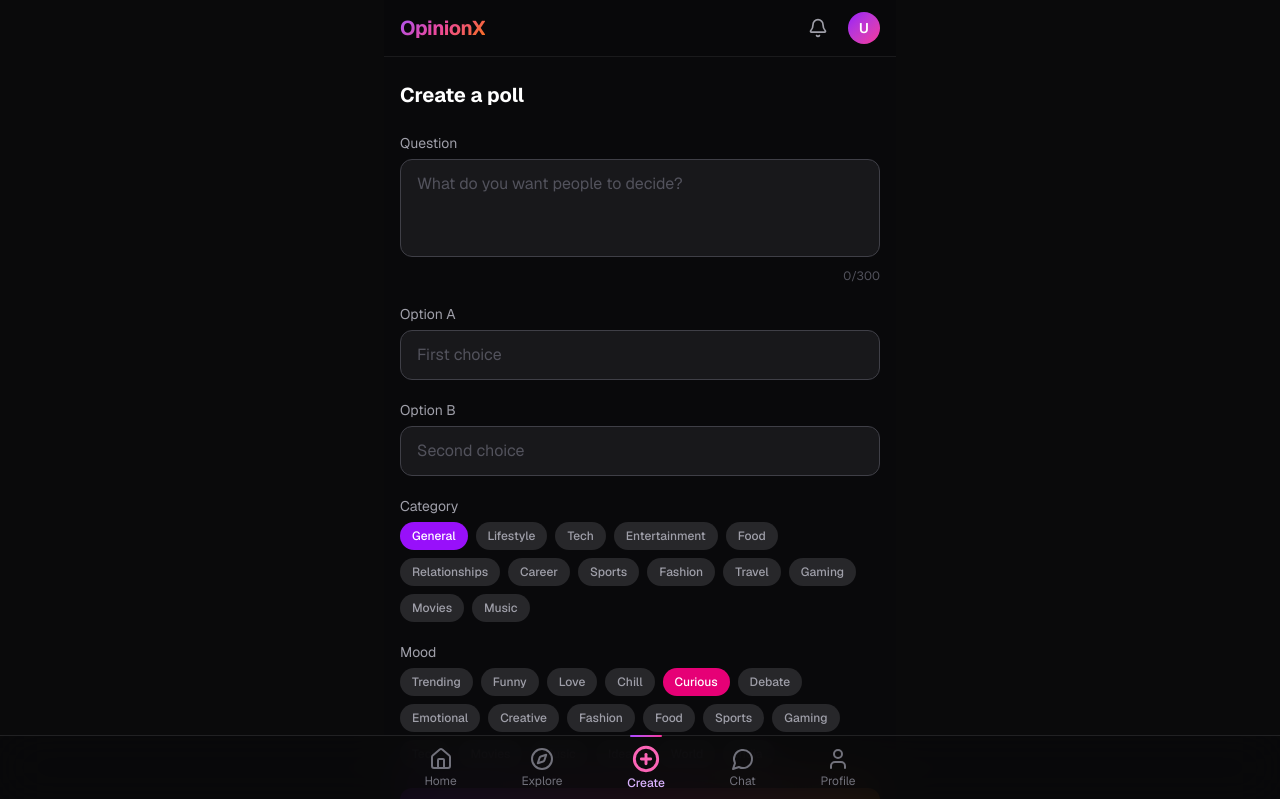
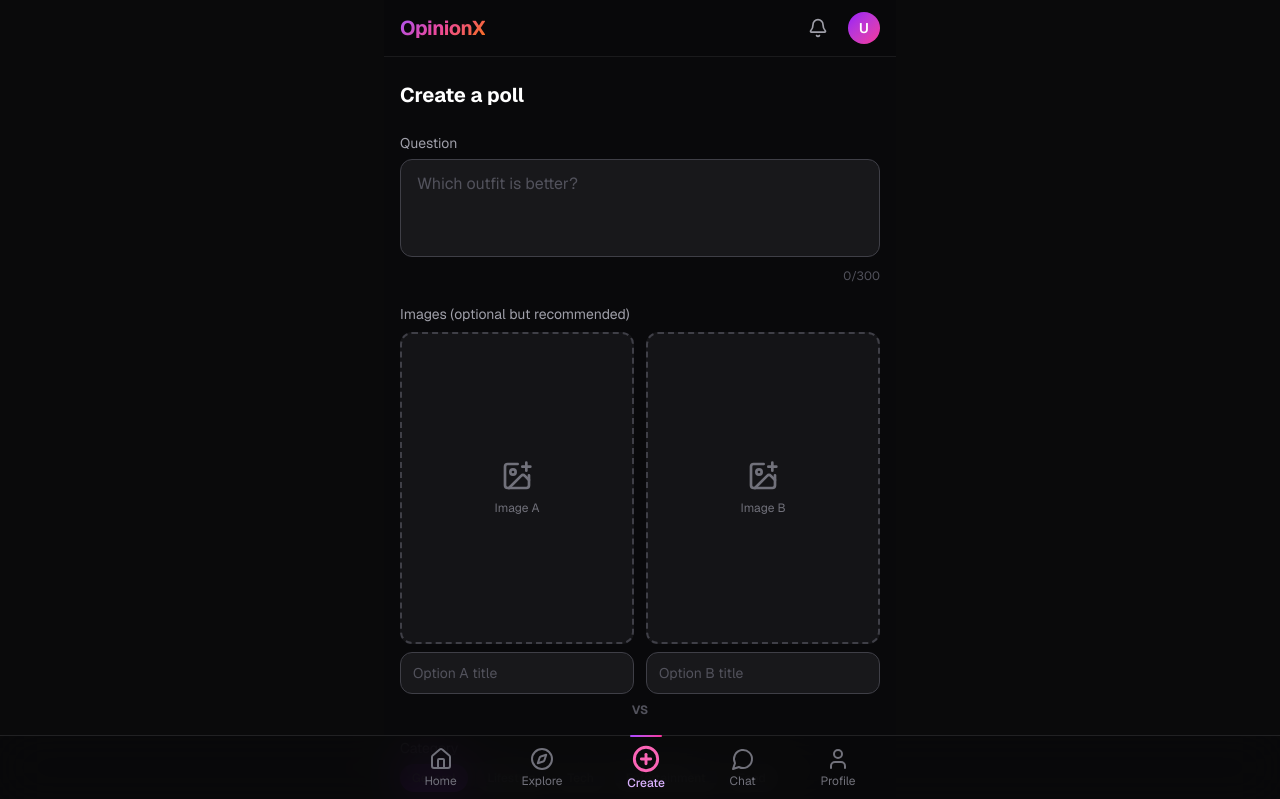
Before and after one commit to jnaneshmyagadi-eng/OpinionX-Web, a Next.js app: page /create in a window 1280 px wide. Shown: the top 799 px of the page. Built offline with nearby package versions, Linux system fonts and the light colour scheme; no server answers.

Commit message:
Upgrade create poll with dual image upload, live VS preview, expanded moods

```diff
--- a/src/app/(main)/create/page.tsx
+++ b/src/app/(main)/create/page.tsx
@@ -1,23 +1,66 @@
 "use client";
 
-import { useState } from "react";
-import { useRouter } from "next/navigation";
+import { useState, useRef } from "react";
+import { useRouter, useSearchParams } from "next/navigation";
+import { Suspense } from "react";
 import { createClient } from "@/lib/supabase/client";
+import { uploadImage, validateImageFile } from "@/lib/upload";
 import { Button } from "@/components/ui/button";
-import { CATEGORIES, MOODS } from "@/types/database";
-import { Loader2 } from "lucide-react";
+import { CATEGORIES, MOODS, MOOD_META } from "@/types/database";
+import { Loader2, ImagePlus, X } from "lucide-react";
 import { cn } from "@/lib/utils";
 
-export default function CreatePollPage() {
-  const [question, setQuestion] = useState("");
-  const [optionA, setOptionA] = useState("");
-  const [optionB, setOptionB] = useState("");
+function CreatePollForm() {
+  const searchParams = useSearchParams();
+  const prefillQ = searchParams.get("q") ?? "";
+  const prefillA = searchParams.get("a") ?? "";
+  const prefillB = searchParams.get("b") ?? "";
+
+  const [question, setQuestion] = useState(prefillQ);
+  const [optionA, setOptionA] = useState(prefillA);
+  const [optionB, setOptionB] = useState(prefillB);
   const [category, setCategory] = useState("general");
   const [mood, setMood] = useState("curious");
+  const [fileA, setFileA] = useState<File | null>(null);
+  const [fileB, setFileB] = useState<File | null>(null);
+  const [previewA, setPreviewA] = useState<string | null>(null);
+  const [previewB, setPreviewB] = useState<string | null>(null);
   const [error, setError] = useState<string | null>(null);
   const [loading, setLoading] = useState(false);
+  const inputA = useRef<HTMLInputElement>(null);
+  const inputB = useRef<HTMLInputElement>(null);
   const router = useRouter();
   const supabase = createClient();
+
+  function onPick(side: "a" | "b", file: File | undefined) {
+    if (!file) return;
+    const err = validateImageFile(file);
+    if (err) {
+      setError(err);
+      return;
+    }
+    setError(null);
+    const url = URL.createObjectURL(file);
+    if (side === "a") {
+      setFileA(file);
+      setPreviewA(url);
+    } else {
+      setFileB(file);
+      setPreviewB(url);
+    }
+  }
+
+  function clearImage(side: "a" | "b") {
+    if (side === "a") {
+      setFileA(null);
+      if (previewA) URL.revokeObjectURL(previewA);
+      setPreviewA(null);
+    } else {
+      setFileB(null);
+      if (previewB) URL.revokeObjectURL(previewB);
+      setPreviewB(null);
+    }
+  }
 
   async function handlePublish(e: React.FormEvent) {
     e.preventDefault();
@@ -27,7 +70,7 @@
       return;
     }
     if (!optionA.trim() || !optionB.trim()) {
-      setError("Both options are required");
+      setError("Both option titles are required");
       return;
     }
     setLoading(true);
@@ -39,19 +82,27 @@
         router.push("/login?redirect=/create");
         return;
       }
-      const { data, error } = await supabase
+
+      let image_a_url: string | null = null;
+      let image_b_url: string | null = null;
+      if (fileA) image_a_url = await uploadImage(fileA, "poll-images", user.id);
+      if (fileB) image_b_url = await uploadImage(fileB, "poll-images", user.id);
+
+      const { data, error: insertErr } = await supabase
         .from("polls")
         .insert({
           creator_id: user.id,
           question: question.trim(),
           option_a: optionA.trim(),
           option_b: optionB.trim(),
+          image_a_url,
+          image_b_url,
           category,
           mood,
         })
         .select("id")
         .single();
-      if (error) throw error;
+      if (insertErr) throw insertErr;
       router.push(`/poll/${data.id}`);
     } catch (err: unknown) {
       setError(err instanceof Error ? err.message : "Failed to create poll");
@@ -72,7 +123,7 @@
             onChange={(e) => setQuestion(e.target.value)}
             rows={3}
             maxLength={300}
-            placeholder="What do you want people to decide?"
+            placeholder="Which outfit is better?"
             className="w-full resize-none rounded-xl border border-zinc-700 bg-zinc-900 px-4 py-3 text-white placeholder:text-zinc-600 focus:border-purple-500 focus:outline-none focus:ring-1 focus:ring-purple-500"
             required
           />
@@ -81,28 +132,75 @@
           </p>
         </div>
 
+        {/* Two-image upload */}
         <div>
-          <label className="mb-1.5 block text-sm text-zinc-400">Option A</label>
-          <input
-            value={optionA}
-            onChange={(e) => setOptionA(e.target.value)}
-            maxLength={100}
-            placeholder="First choice"
-            className="w-full rounded-xl border border-zinc-700 bg-zinc-900 px-4 py-3 text-white placeholder:text-zinc-600 focus:border-purple-500 focus:outline-none focus:ring-1 focus:ring-purple-500"
-            required
-          />
-        </div>
-
-        <div>
-          <label className="mb-1.5 block text-sm text-zinc-400">Option B</label>
-          <input
-            value={optionB}
-            onChange={(e) => setOptionB(e.target.value)}
-            maxLength={100}
-            placeholder="Second choice"
-            className="w-full rounded-xl border border-zinc-700 bg-zinc-900 px-4 py-3 text-white placeholder:text-zinc-600 focus:border-purple-500 focus:outline-none focus:ring-1 focus:ring-purple-500"
-            required
-          />
+          <label className="mb-2 block text-sm text-zinc-400">
+            Images (optional but recommended)
+          </label>
+          <div className="grid grid-cols-2 gap-3">
+            {(["a", "b"] as const).map((side) => {
+              const preview = side === "a" ? previewA : previewB;
+              const ref = side === "a" ? inputA : inputB;
+              return (
+                <div key={side} className="space-y-2">
+                  <div
+                    className={cn(
+                      "relative flex aspect-[3/4] items-center justify-center overflow-hidden rounded-xl border-2 border-dashed border-zinc-700 bg-zinc-900/80",
+                      preview && "border-solid border-zinc-600"
+                    )}
+                  >
+                    {preview ? (
+                      <>
+                        {/* eslint-disable-next-line @next/next/no-img-element */}
+                        <img
+                          src={preview}
+                          alt={`Option ${side.toUpperCase()}`}
+                          className="h-full w-full object-cover"
+                        />
+                        <button
+                          type="button"
+                          onClick={() => clearImage(side)}
+                          className="absolute right-2 top-2 rounded-full bg-black/70 p-1.5 text-white"
+                          aria-label="Remove image"
+                        >
+                          <X className="h-4 w-4" />
+                        </button>
+                      </>
+                    ) : (
+                      <button
+                        type="button"
+                        onClick={() => ref.current?.click()}
+                        className="flex flex-col items-center gap-2 p-4 text-zinc-500"
+                      >
+                        <ImagePlus className="h-8 w-8" />
+                        <span className="text-xs">Image {side.toUpperCase()}</span>
+                      </button>
+                    )}
+                    <input
+                      ref={ref}
+                      type="file"
+                      accept="image/jpeg,image/png,image/webp,image/gif"
+                      className="hidden"
+                      onChange={(e) => onPick(side, e.target.files?.[0])}
+                    />
+                  </div>
+                  <input
+                    value={side === "a" ? optionA : optionB}
+                    onChange={(e) =>
+                      side === "a"
+                        ? setOptionA(e.target.value)
+                        : setOptionB(e.target.value)
+                    }
+                    maxLength={100}
+                    placeholder={`Option ${side.toUpperCase()} title`}
+                    className="w-full rounded-xl border border-zinc-700 bg-zinc-900 px-3 py-2.5 text-sm text-white placeholder:text-zinc-600 focus:border-purple-500 focus:outline-none"
+                    required
+                  />
+                </div>
+              );
+            })}
+          </div>
+          <p className="mt-2 text-center text-xs font-bold text-zinc-600">VS</p>
         </div>
 
         <div>
@@ -128,43 +226,24 @@
 
         <div>
           <label className="mb-1.5 block text-sm text-zinc-400">Mood</label>
-          <div className="flex flex-wrap gap-2">
+          <div className="flex gap-2 overflow-x-auto pb-1">
             {MOODS.map((m) => (
               <button
                 key={m}
                 type="button"
                 onClick={() => setMood(m)}
                 className={cn(
-                  "rounded-full px-3 py-1.5 text-xs font-medium capitalize transition",
+                  "shrink-0 rounded-full px-3 py-1.5 text-xs font-medium transition",
                   mood === m
                     ? "bg-pink-600 text-white"
                     : "bg-zinc-800 text-zinc-400 hover:text-white"
                 )}
               >
-                {m}
+                {MOOD_META[m].emoji} {MOOD_META[m].label}
               </button>
             ))}
           </div>
         </div>
-
-        {(question || optionA || optionB) && (
-          <div className="rounded-2xl border border-zinc-700 bg-zinc-900/80 p-4">
-            <p className="mb-2 text-xs font-medium uppercase tracking-wider text-zinc-500">
-              Preview
-            </p>
-            <p className="mb-3 text-sm font-medium text-white">
-              {question || "Your question…"}
-            </p>
-            <div className="space-y-2">
-              <div className="rounded-xl border border-zinc-700 bg-zinc-800/50 px-3 py-2.5 text-sm text-zinc-300">
-                {optionA || "Option A"}
-              </div>
-              <div className="rounded-xl border border-zinc-700 bg-zinc-800/50 px-3 py-2.5 text-sm text-zinc-300">
-                {optionB || "Option B"}
-              </div>
-            </div>
-          </div>
-        )}
 
         {error && (
           <p className="rounded-lg bg-red-500/10 px-3 py-2 text-sm text-red-400">
@@ -183,3 +262,17 @@
     </div>
   );
 }
+
+export default function CreatePollPage() {
+  return (
+    <Suspense
+      fallback={
+        <div className="flex justify-center py-20">
+          <Loader2 className="h-8 w-8 animate-spin text-purple-500" />
+        </div>
+      }
+    >
+      <CreatePollForm />
+    </Suspense>
+  );
+}
```
